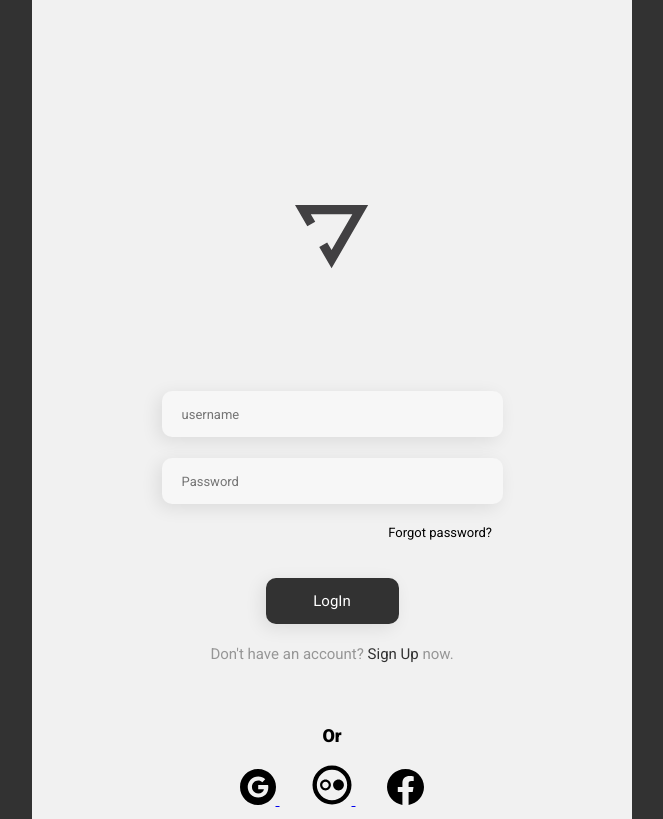
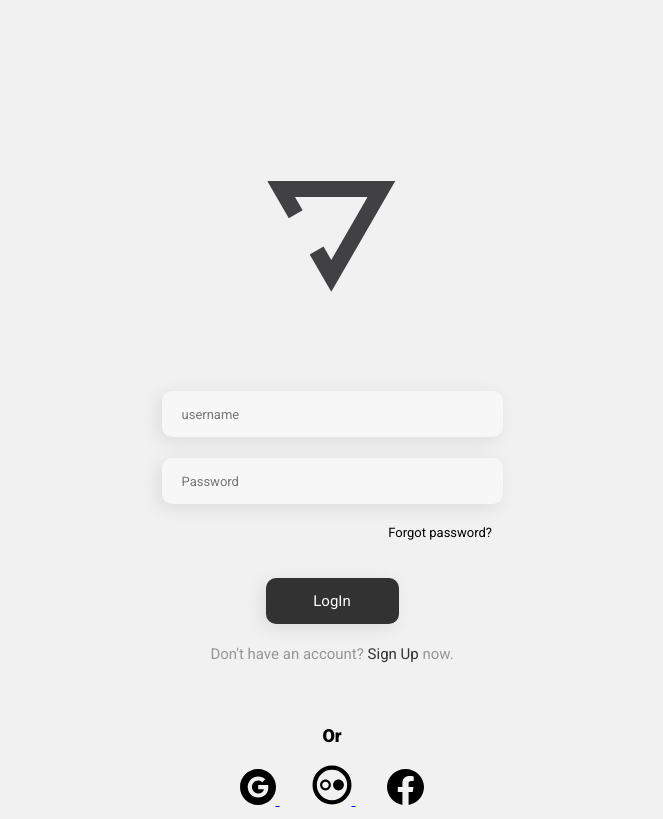
Before and after one commit to Luk4x/yoga-app, a plain HTML site: page index.html in a window 1280 px wide. Shown: the whole page, without its empty margins (308-971 px from the left). Drawn offline with Linux system fonts and the light colour scheme.

Commit message:
interfaces updated

```diff
--- a/style-signup.css
+++ b/style-signup.css
@@ -12,8 +12,7 @@ body {
 
 main {
     background-color: #f1f1f1;
-    max-width: 600px;
-    min-width: 400px;
+    min-width: 380px;
     margin: auto;
     padding: 10px;
     min-height: 100vh;
@@ -22,6 +21,7 @@ main {
 [alt="meditating-image"] {
     display: block;
     margin: 142px auto 104px auto;
+    transform: scale(1.2);
 }
 
 .dots {
--- a/style.css
+++ b/style.css
@@ -12,7 +12,6 @@ body {
 
 .container {
     background: #f1f1f1;
-    max-width: 600px;
     min-width: 380px;
     margin: auto;
     padding: 10px;
@@ -22,6 +21,7 @@ body {
 [alt="yoga-app-logo"] {
     display: block;
     margin: 195px auto 122px auto;
+    transform: scale(1.75);
 }
 
 .cap-info {
```
